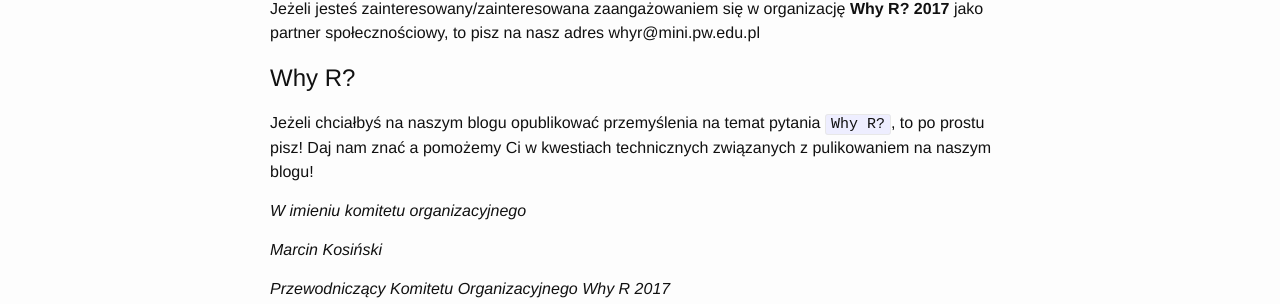
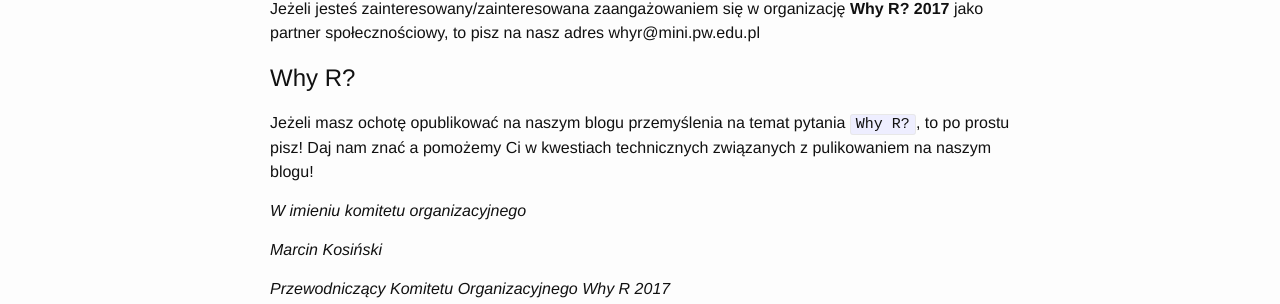
Before and after one commit to WhyR2017/blog, a Jekyll site: the page built from _posts/2017-01-17-Partnerzy-spolecznosciowi.markdown, in a window 1280 px wide. Shown: the part 991-1295 px from the top of the page. Built offline with Jekyll 4.4.1, drawn with Linux system fonts in a browser that asks for light colours; comment, search, counter and statistics services are not loaded.

Commit message:
redsesign partnerzy

```diff
--- a/_posts/2017-01-17-Partnerzy-spolecznosciowi.markdown
+++ b/_posts/2017-01-17-Partnerzy-spolecznosciowi.markdown
@@ -27,7 +27,7 @@
 
 # Why R?
 
-Jeżeli chciałbyś na naszym blogu opublikować przemyślenia na temat pytania `Why R?`, to po prostu pisz! Daj nam znać a pomożemy Ci w kwestiach technicznych związanych z pulikowaniem na naszym blogu!
+Jeżeli masz ochotę opublikować na naszym blogu  przemyślenia na temat pytania `Why R?`, to po prostu pisz! Daj nam znać a pomożemy Ci w kwestiach technicznych związanych z pulikowaniem na naszym blogu!
 
 
 *W imieniu komitetu organizacyjnego*
```
